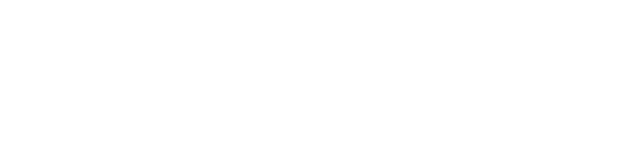
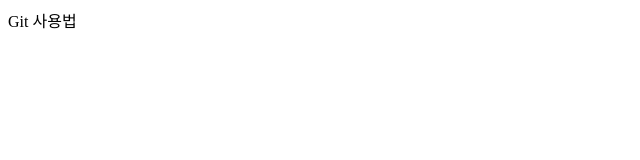
Before and after one commit to memohsa/opentutorials, a plain HTML site: page index.html in a window 1280 px wide. Shown: the full height of the page, 0-640 px from the left. Drawn offline with Linux system fonts and the light colour scheme.

Commit message:
header 태그 추가

```diff
--- a/index.html
+++ b/index.html
@@ -1,4 +1,7 @@
 <html>
 	<body>
+	<header>
+		Git 사용법
+	</headr>
 	</body>
 </html>
```
